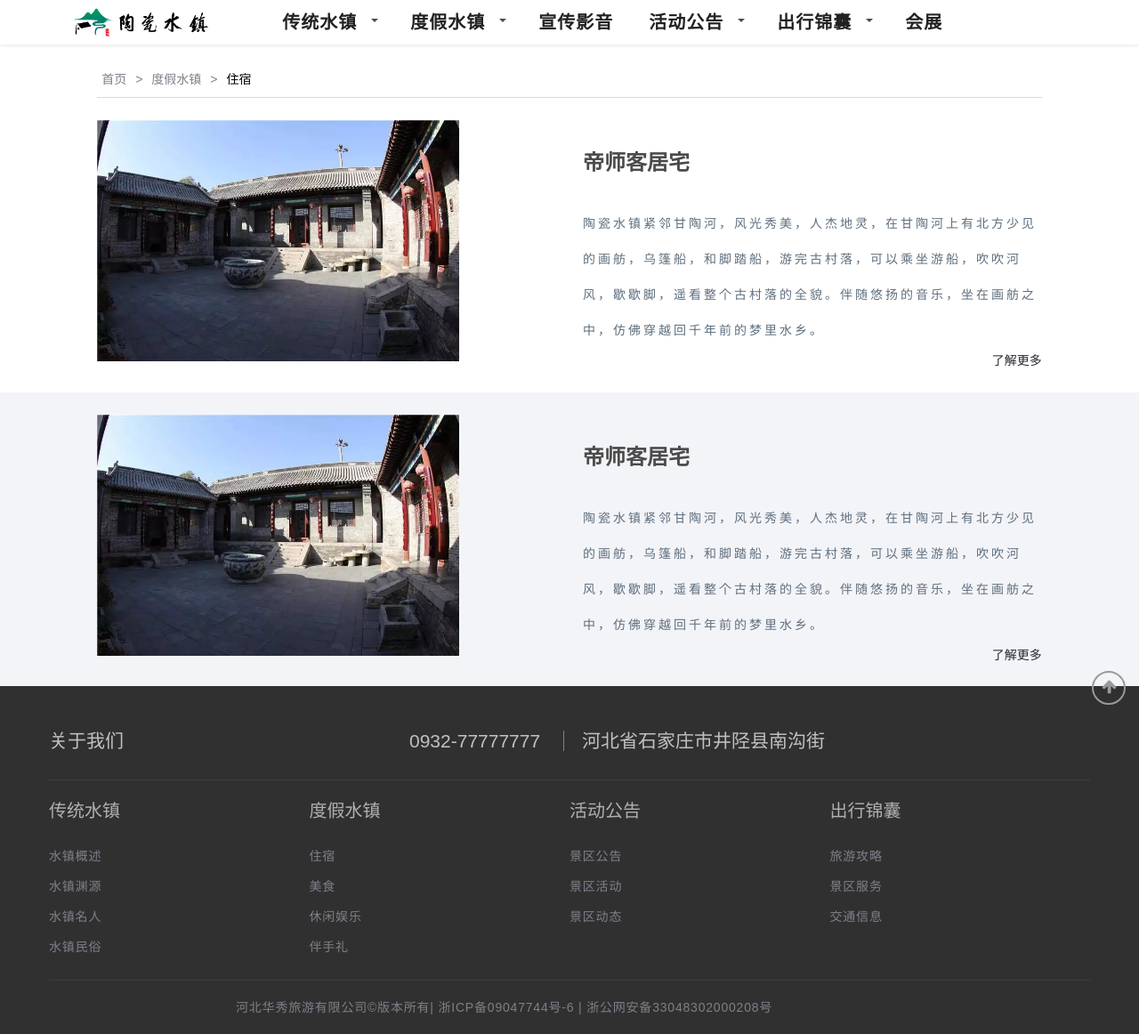
After one commit to kinglogxzl/TCSZWeb, a Django app: page /vacation/accommodation in a window 1280 px wide. The commit adds this page. Shown: the whole page at 89% size. Run offline with Django 3.2, Linux system fonts and the light colour scheme; some libraries are stand-ins or nearby versions.

Commit message:
度假模块，图片+文字模板，支持图片悬浮特效（期望展现不同时间段风景）

```diff
--- a/TCSZWeb/urls.py
+++ b/TCSZWeb/urls.py
@@ -33,4 +33,5 @@ urlpatterns = [
     path('activity/', tcsz.activity),
     path('new/', tcsz.new),
     path('notice/', tcsz.notice),
+    path('vacation/accommodation',tcsz.accommodation)
 ]+ static(settings.STATIC_URL, document_root = settings.STATIC_ROOT)
--- a/static/assets/onepage/css/style.css
+++ b/static/assets/onepage/css/style.css
@@ -1535,3 +1535,6 @@ Styler Panel
   top: 2px;
   position: relative;
 }
+.bg-gray {
+	background: #F3F4F8;
+}
--- /dev/null
+++ b/static/css/vacation.css
@@ -0,0 +1,155 @@
+.product-grid{ font-family: 'Source Sans Pro', sans-serif; }
+.product-grid .product-image{
+	position: relative;
+	overflow: hidden;
+}
+.product-grid .product-image a.image{ display: block; }
+.product-grid .product-image img{
+	width: 100%;
+	height: auto;
+}
+.product-image .pic-1{
+	backface-visibility: hidden;
+	transition: all .5s ease 0s;
+}
+.product-grid .product-image:hover .pic-1{
+	opacity: 0;
+	transform: translateX(-50%);
+}
+.product-image .pic-2{
+	width: 100%;
+	height: 100%;
+	backface-visibility: hidden;
+	opacity: 0;
+	position: absolute;
+	top: 0;
+	left: 50%;
+	transition: all .5s ease 0s;
+}
+.product-grid .product-image:hover .pic-2{
+	opacity: 1;
+	left: 0;
+}
+.product-grid .product-sale-label{
+	color: #fff;
+	background: #b79b6c;
+	font-size: 13px;
+	font-weight: 600;
+	text-align: center;
+	text-transform: uppercase;
+	padding: 5px 10px;
+	border-radius: 3px 10px 10px 3px;
+	position: absolute;
+	top: 10px;
+	left: 10px;
+}
+.product-grid .product-button-group{
+	font-size: 0;
+	width: 100%;
+	opacity: 0;
+	transform: perspective(600px) translateY(15px) rotateX(90deg);
+	transform-origin: bottom center;
+	position: absolute;
+	bottom: 15px;
+	left: 0;
+	transition: all 0.3s ease 0.1s;
+}
+.product-grid:hover .product-button-group{
+	opacity: 1;
+	transform: translateY(0) rotateX(0);
+}
+.product-grid .product-button-group a{
+	color: #fff;
+	background: #333;
+	font-size: 12px;
+	font-weight: 600;
+	text-transform: capitalize;
+	text-align: center;
+	width: calc(50% - 4px);
+	padding: 10px 5px;
+	margin: 0 2px;
+	border-radius: 3px;
+	box-shadow: 0 2px 4px rgba(0, 0, 0, 0.15);
+	display: inline-block;
+	transition: all 0.3s ease 0s;
+}
+.product-grid .product-button-group a:hover{ background-color: #b79b6c; }
+.product-grid .product-content{
+	padding: 12px 0 0;
+	position: relative;
+}
+.product-grid .title{
+	font-size: 20px;
+	font-weight: 500;
+	text-transform: capitalize;
+	margin: 0 0 5px;
+}
+.product-grid .title a{
+	color: #333;
+	transition: all 0.5s ease;
+}
+.product-grid .title a:hover{ color: #b79b6c; }
+.product-grid .price{
+	color: #b79b6c;
+	font-size: 18px;
+	font-weight: 600;
+}
+.product-grid .price span{
+	color: #999;
+	font-size: 17px;
+	font-weight: 500;
+	text-decoration: line-through;
+	margin-right: 2px;
+}
+.product-grid:hover .price{ opacity: 0; }
+.product-grid .add-to-cart{
+	color: #333;
+	font-size: 16px;
+	font-weight: 600;
+	opacity: 0;
+	position: absolute;
+	bottom: -5px;
+	left: 0;
+	transition: all 0.3s linear 0s;
+}
+.product-grid .add-to-cart:hover{
+	color: #b79b6c;
+	text-decoration: underline;
+}
+.product-grid:hover .add-to-cart{
+	opacity: 1;
+	bottom: 2px;
+}
+
+.hotel-name {
+    font-family: FZDaHei-B02S;
+    font-size: 24px;
+    color: #4b4b4b;
+    line-height: 4;
+    font-weight: 900;
+}
+
+.hotel-introduction {
+    letter-spacing: 3px;
+    line-height: 40px;
+}
+
+.subpage a {
+    text-decoration: none;
+    color: #272831;
+    float: right;
+    margin-top: 5px;
+}
+
+.subpage a:hover {
+    color: #e6400c;
+}
+
+.img-content {
+    max-height: 80%;
+}
+
+.subpage {
+    padding-top: 25px;
+    padding-bottom: 25px;
+}
--- a/tcsz/views.py
+++ b/tcsz/views.py
@@ -53,3 +53,8 @@ def notice(request):
     context = {}
     context['title'] = '景区公告'
     return render(request, 'activity/notice.html',context)
+
+def accommodation(request):
+    context = {}
+    context['title'] = '住宿'
+    return render(request, 'vacation/accommodation.html',context)
--- a/templates/utils/nav.html
+++ b/templates/utils/nav.html
@@ -25,7 +25,7 @@
                 </li>
                 <li class="has-sub"><a href="#"><span>度假水镇</span></a>
                     <ul>
-                        <li><a href="#"><span>住宿</span></a></li>
+                        <li><a href="/vacation/accommodation"><span>住宿</span></a></li>
                         <li><a href="#"><span>美食</span></a></li>
                         <li><a href="#"><span>休闲娱乐</span></a></li>
                         <li><a href="#"><span>伴手礼</span></a></li>
--- /dev/null
+++ b/templates/vacation/accommodation.html
@@ -0,0 +1,50 @@
+{% include "utils/booter.html" %}
+<link rel="stylesheet" type="text/css" href="/static/css/activity.css">
+<link rel="stylesheet" type="text/css" href="/static/css/vacation.css">
+{% include "utils/nav.html" %}
+<div class="row">
+    <div class="col-md-10 col-md-offset-1">
+        <ul class="page-nav cl">
+            <li><a href="/">首页</a></li>
+            <li>></li>
+            <li>度假水镇</li>
+            <li>></li>
+            <li class="active">住宿</li>
+        </ul>
+        <div class="clear"></div>
+    </div>
+</div>
+
+
+<div class="row subpage">
+    <div class="col-md-4 col-md-offset-1">
+        <div class="product-grid">
+            <div class="product-image">
+                <img class="pic-1" src="/static/img/陶瓷水镇高端特色民宿图/帝师客居宅（四合院）/640.webp.jpg" alt="">
+                <img class="pic-2" src="/static/img/陶瓷水镇高端特色民宿图/帝师客居宅（四合院）/640.webp%20(1).jpg" alt="">
+            </div>
+        </div>
+    </div>
+    <div class="col-md-5 col-md-offset-1">
+        <p class="hotel-name">帝师客居宅</p>
+        <p class="hotel-introduction">
+            陶瓷水镇紧邻甘陶河，风光秀美，人杰地灵，在甘陶河上有北方少见的画舫，乌篷船，和脚踏船，游完古村落，可以乘坐游船，吹吹河风，歇歇脚，遥看整个古村落的全貌。伴随悠扬的音乐，坐在画舫之中，仿佛穿越回千年前的梦里水乡。</p>
+        <a href="">了解更多</a>
+    </div>
+</div>
+
+<div class="row subpage bg-gray">
+    <div class="col-md-4 col-md-offset-1">
+        <div class="img-content">
+            <img src="/static/img/陶瓷水镇高端特色民宿图/帝师客居宅（四合院）/640.webp.jpg" alt="">
+        </div>
+    </div>
+    <div class="col-md-5 col-md-offset-1">
+        <p class="hotel-name">帝师客居宅</p>
+        <p class="hotel-introduction">
+            陶瓷水镇紧邻甘陶河，风光秀美，人杰地灵，在甘陶河上有北方少见的画舫，乌篷船，和脚踏船，游完古村落，可以乘坐游船，吹吹河风，歇歇脚，遥看整个古村落的全貌。伴随悠扬的音乐，坐在画舫之中，仿佛穿越回千年前的梦里水乡。</p>
+        <a href="">了解更多</a>
+    </div>
+</div>
+{% include "utils/prefooter.html" %}
+{% include "utils/footer.html" %}
```
Also changed, not shown: static/img/陶瓷水镇高端特色民宿图/帝师客居宅（四合院）/640.webp (1).jpg.
